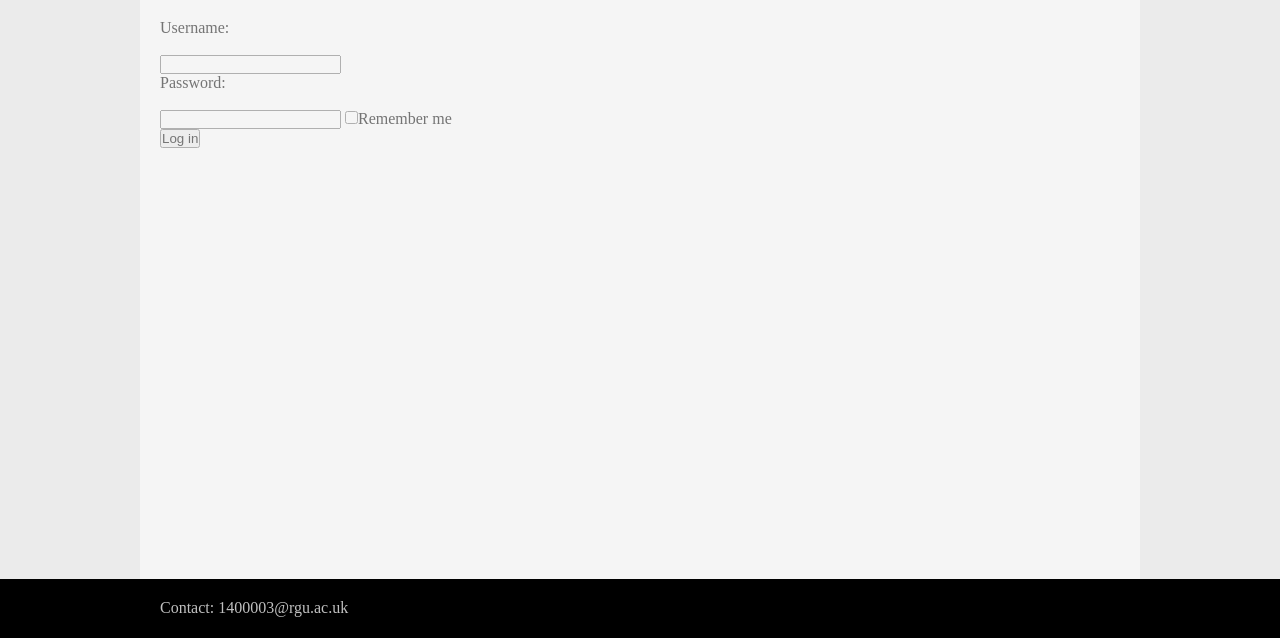
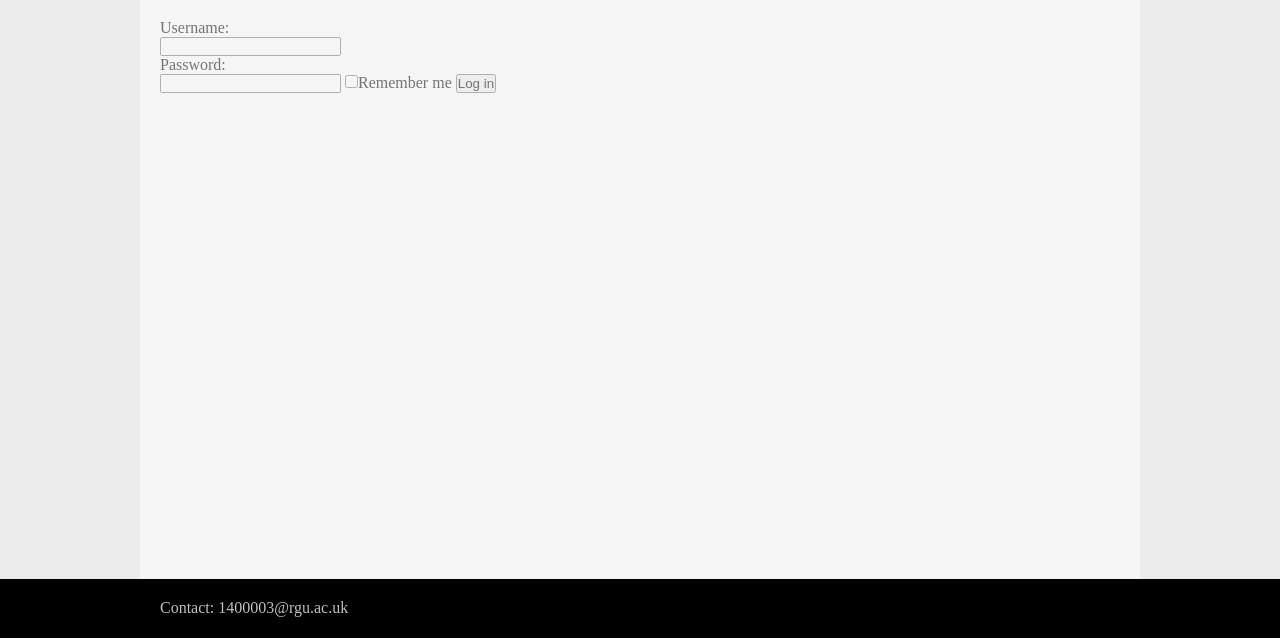
Before and after one commit to DarkGtr/DarkGtr2_01, a PHP site: page /Login.php in a window 1280 px wide. Shown: the part 101-739 px from the top of the page. Run offline with PHP 8.4, Linux system fonts and the light colour scheme.

Commit message:
06/11/2015

```diff
--- a/DarkGtr2.css
+++ b/DarkGtr2.css
@@ -88,3 +88,8 @@ body{
     width: 300px;
     height: 100px;
 }
+
+#Login {
+    position: absolute;
+    display: block;
+}
--- a/Login.php
+++ b/Login.php
@@ -22,11 +22,11 @@
 <div ID="MainArea">
     <div class="Container page">
         <form ID="Login" action="Login.php" method="post">
-            <p>Username:</p><br />
-                <input type="text" name="username"><br>
-            <p>Password:</p><br />
+            <p>Username:</p>
+                <input type="text" name="username">
+            <p>Password:</p>
                 <input type="password" name="password">
-                <input type="checkbox" name="remember me">Remember me<br />
+                <input type="checkbox" name="remember me">Remember me
                 <input type="submit" name="Login" value="Log in">
         </form>
     </div>
```
